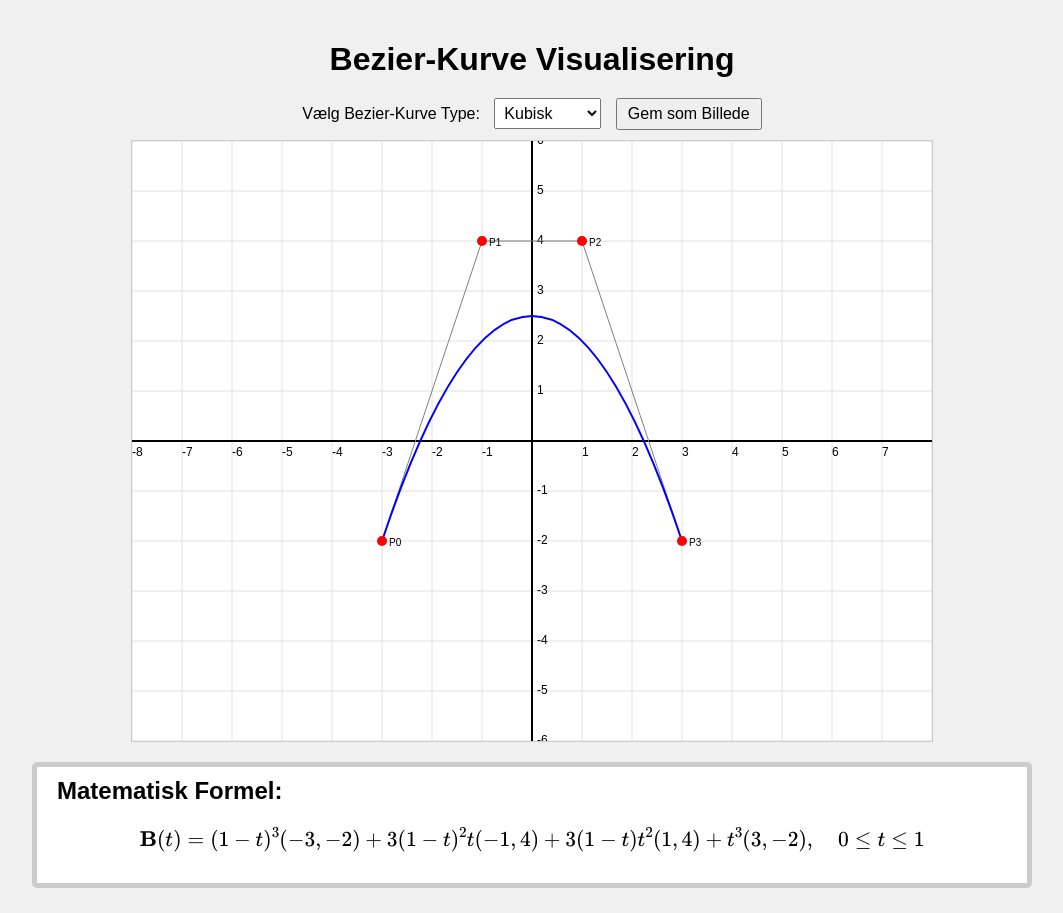
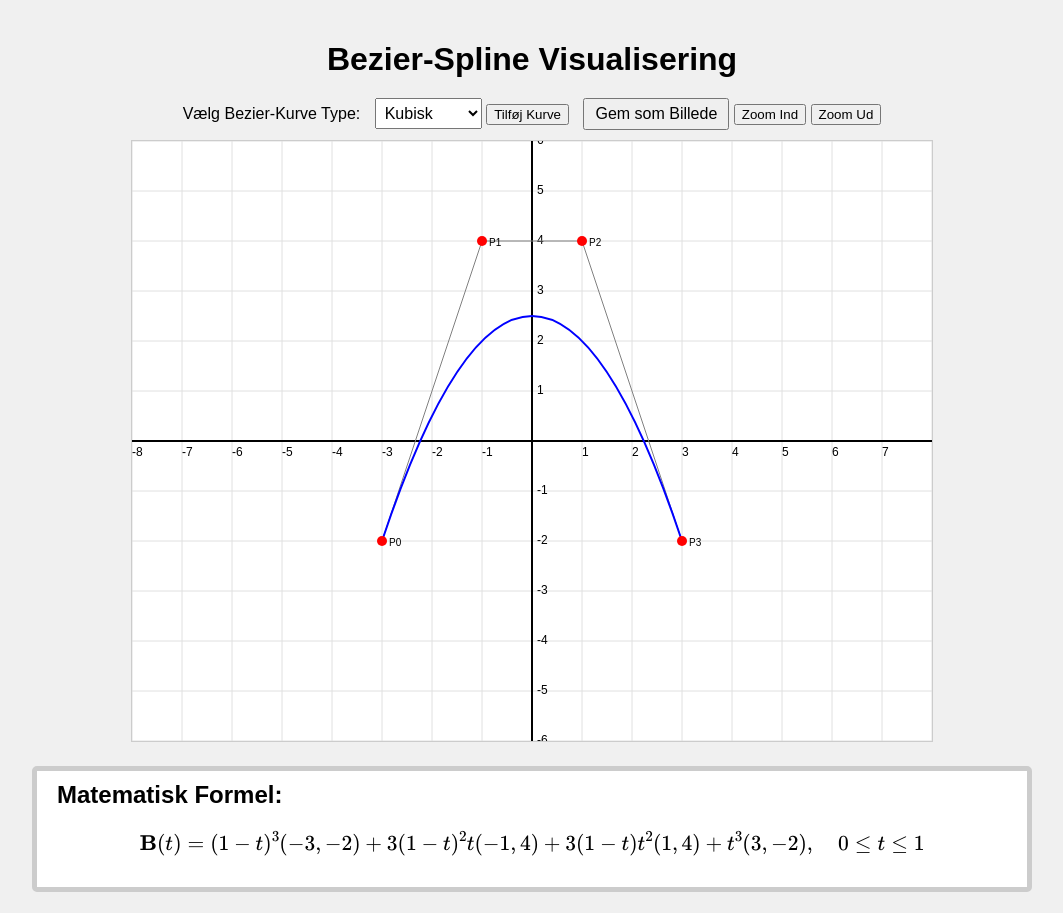
Before and after one commit to ZenKhalil/Bezier-kurve-Visualisering, a plain HTML site: page index.html in a window 1280 px wide. Shown: the whole page, without its empty margins (108-1171 px from the left). Drawn offline with nearby package versions, Linux system fonts and the light colour scheme.

Commit message:
Zoom in og ud

```diff
--- a/index.html
+++ b/index.html
@@ -3,13 +3,13 @@
 <head>
     <meta charset="UTF-8">
     <meta name="viewport" content="width=device-width, initial-scale=1.0">
-    <title>Bezier-Kurve Visualisering</title>
+    <title>Bezier-Spline Visualisering</title>
     <link rel="stylesheet" href="styles.css">
-    <!-- CDN for MathJax -->
+    <!-- Inkluder MathJax for formel-rendering -->
     <script id="MathJax-script" src="https://cdn.jsdelivr.net/npm/mathjax@3/es5/tex-mml-chtml.js"></script>
 </head>
 <body>
-    <h1>Bezier-Kurve Visualisering</h1>
+    <h1>Bezier-Spline Visualisering</h1>
 
     <div id="controls">
         <label for="curveType">Vælg Bezier-Kurve Type:</label>
@@ -18,16 +18,24 @@
             <option value="quadratic">Kvadratisk</option>
             <option value="cubic" selected>Kubisk</option>
         </select>
+        <button id="addCurveButton">Tilføj Kurve</button>
         <button id="saveButton">Gem som Billede</button>
+        <button id="zoomInButton">Zoom Ind</button>
+        <button id="zoomOutButton">Zoom Ud</button>
     </div>
 
-    <canvas id="bezierCanvas" width="800" height="600"></canvas>
+    <div id="canvasWrapper">
+        <canvas id="bezierCanvas" width="800" height="600"></canvas>
+    </div>
 
     <div id="formula">
         <h2>Matematisk Formel:</h2>
         <div id="formulaContent">\(\)</div>
     </div>
+
+    <!-- Indlæs main.js først -->
     <script src="main.js"></script>
+    <!-- Indlæs events.js efter main.js -->
     <script src="events.js"></script>
 </body>
 </html>
```
